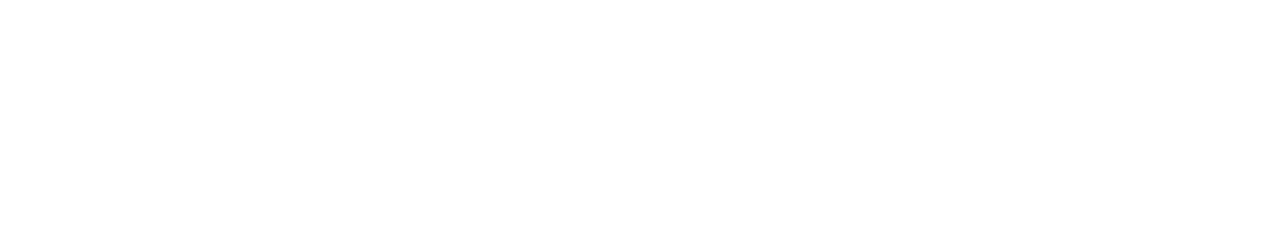
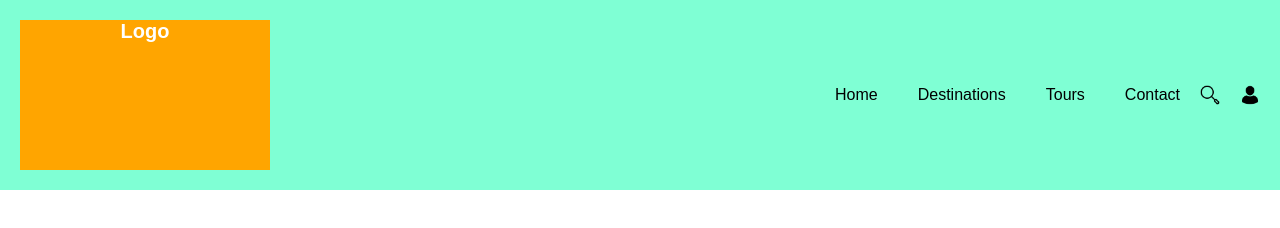
Before and after one commit to Srpotato25/web_project, a plain HTML site: page index.html in a window 1280 px wide. Drawn offline with Linux system fonts and the light colour scheme.

Commit message:
Nav bar
Este es el nav por continuar y mejorar, queda el box-logo para que se centre

```diff
--- a/index.html
+++ b/index.html
@@ -4,9 +4,22 @@
     <meta charset="UTF-8">
     <meta name="viewport" content="width=device-width, initial-scale=1.0">
     <link rel="icon"  type="image/png" href="icon.png">
+    <link rel="stylesheet" href="style.css">
     <title>Document</title>
 </head>
 <body>
-
+    <header class="header">
+        <div  class="box-logo">
+            <a href="#" class="logo">Logo</a>
+        </div>
+        <nav class="navbar">
+            <a href="#" >Home</a>
+            <a href="#" >Destinations</a>
+            <a href="#" >Tours</a>
+            <a href="#" >Contact</a>
+            <img src="/asset/search.png" alt="Search" class="nav-icon">
+            <img src="/asset/Login.png" alt="Login" class="nav-icon">
+        </nav>
+    </header>
 </body>
 </html>
--- a/style.css
+++ b/style.css
@@ -0,0 +1,94 @@
+* {
+    margin: 0;
+    padding: 0;
+    box-sizing: border-box;
+    font-family: Arial, sans-serif;
+}
+
+body {
+    min-height: 100vh;
+    font-size: 14px; /* Reducimos el tamaño global de la fuente */
+}
+
+.header {
+    position: fixed;
+    top: 0;
+    left: 0;
+    width: 100%;
+    padding: 20px 20px;
+    display: flex;
+    justify-content: space-between;
+    align-items: center;
+    z-index: 100;
+    background-color: aquamarine;/*Esto es por ahorita para probar */
+}
+
+.box-logo {
+    background-color: orange;
+    width: 250px;
+    height: 150px;
+    /*position: absolute; Para que sobresalga */
+    top: -20px;
+    left: 20px;
+    z-index: 101;
+}
+
+
+.logo {
+    font-size: 20px;
+    text-decoration: none;
+    font-weight: 900;
+    display: flex;
+    justify-content: center;
+    right: 0px;
+    color: #fff;
+}
+
+
+
+.navbar {
+    display: flex;
+    align-items: center;
+    position: relative;
+    right: 0;
+}
+
+.navbar a {
+    font-size: 16px;
+    color: black;
+    font-weight: 500;
+    text-decoration: none;
+    margin-left: 40px;
+    position: relative;
+}
+
+.navbar a::before {
+    content: '';
+    position: absolute;
+    top: 100%;
+    left: 0;
+    width: 0;
+    height: 2px;
+    background: #fff;
+    transition: width 0.3s ease;
+}
+
+.navbar a:hover::before {
+    width: 100%;
+}
+
+.nav-icon {
+    height: 20px;
+    width: 20px;
+    margin-left: 20px;
+    cursor: pointer;
+    display: flex;
+    align-items: center;
+    transition: background-color 0.3s ease;
+}
+
+
+.nav-icon:hover {
+    background-color: yellow;
+
+}
```
Also changed, not shown: asset/Login.png (added), asset/search.png (added).
